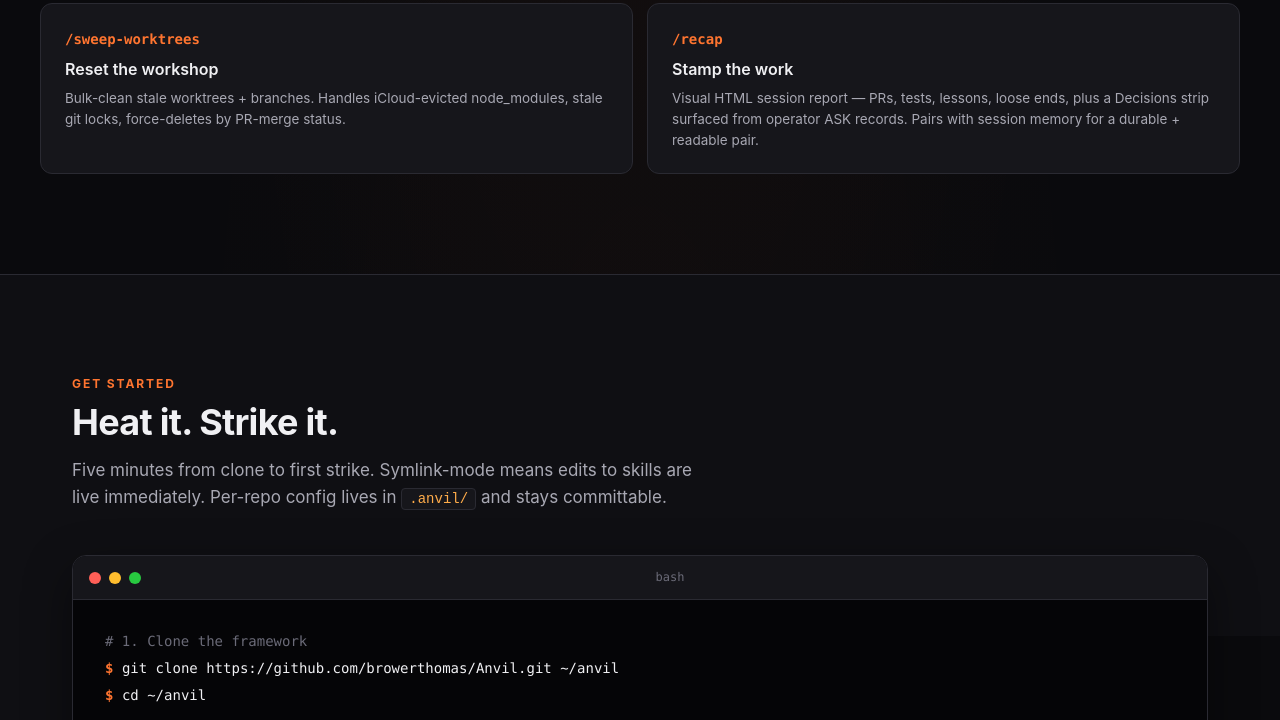
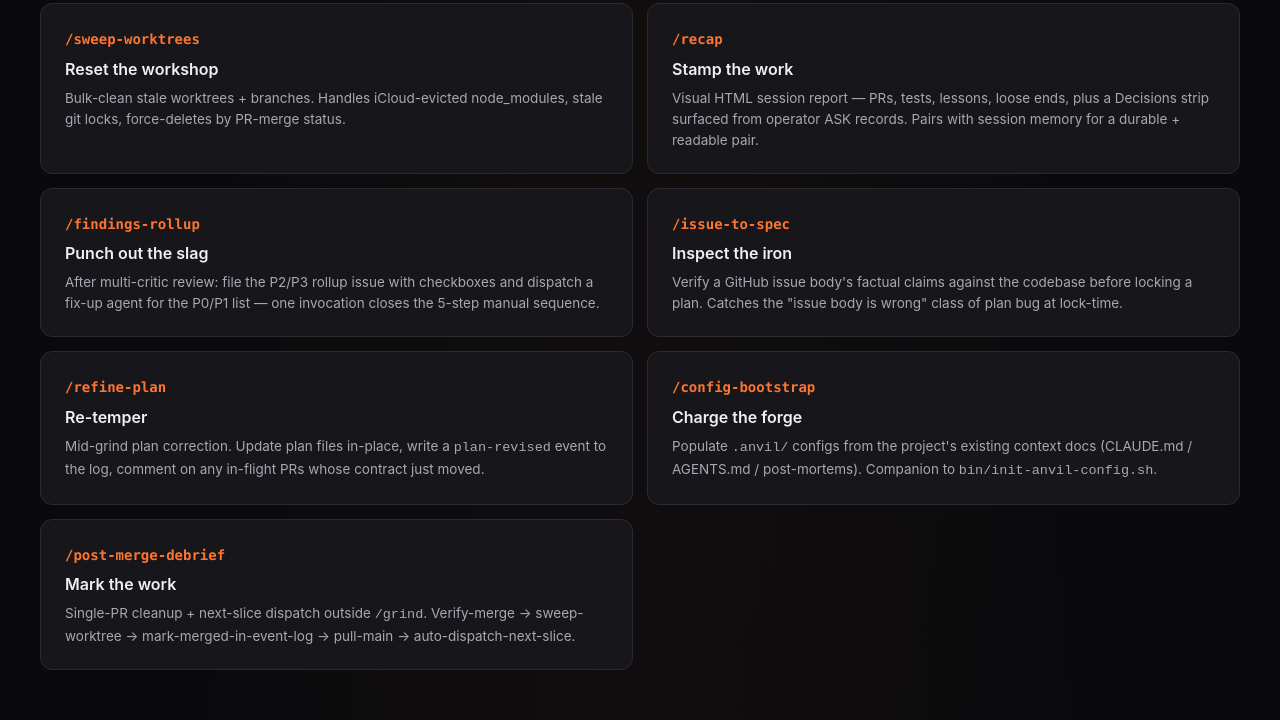
Before and after one commit to browerthomas/Anvil, a plain HTML site: page docs/index.html in a window 1280 px wide. Shown: the part 2413-3133 px from the top of the page. Drawn offline with Linux system fonts and the light colour scheme.

Commit message:
docs(landing): add the five v0.4 skill cards to the grid
The header was bumped from "Eight skills" to "Thirteen skills" but
the grid was still only rendering eight cards (the v0.3 set). Added
cards for the five v0.4 glue skills:
- /findings-rollup — Punch out the slag
- /issue-to-spec — Inspect the iron
- /refine-plan — Re-temper
- /config-bootstrap — Charge the forge
- /post-merge-debrief — Mark the work

Each card uses the existing .skill / .skill-head / .skill-cmd /
.skill-tag-line / .skill-desc shape — no CSS changes needed.

```diff
--- a/docs/index.html
+++ b/docs/index.html
@@ -887,6 +887,41 @@
       <p class="skill-tag-line">Stamp the work</p>
       <p class="skill-desc">Visual HTML session report — PRs, tests, lessons, loose ends, plus a Decisions strip surfaced from operator ASK records. Pairs with session memory for a durable + readable pair.</p>
     </div>
+    <div class="skill">
+      <div class="skill-head">
+        <span class="skill-cmd">/findings-rollup</span>
+      </div>
+      <p class="skill-tag-line">Punch out the slag</p>
+      <p class="skill-desc">After multi-critic review: file the P2/P3 rollup issue with checkboxes and dispatch a fix-up agent for the P0/P1 list — one invocation closes the 5-step manual sequence.</p>
+    </div>
+    <div class="skill">
+      <div class="skill-head">
+        <span class="skill-cmd">/issue-to-spec</span>
+      </div>
+      <p class="skill-tag-line">Inspect the iron</p>
+      <p class="skill-desc">Verify a GitHub issue body's factual claims against the codebase before locking a plan. Catches the "issue body is wrong" class of plan bug at lock-time.</p>
+    </div>
+    <div class="skill">
+      <div class="skill-head">
+        <span class="skill-cmd">/refine-plan</span>
+      </div>
+      <p class="skill-tag-line">Re-temper</p>
+      <p class="skill-desc">Mid-grind plan correction. Update plan files in-place, write a <code>plan-revised</code> event to the log, comment on any in-flight PRs whose contract just moved.</p>
+    </div>
+    <div class="skill">
+      <div class="skill-head">
+        <span class="skill-cmd">/config-bootstrap</span>
+      </div>
+      <p class="skill-tag-line">Charge the forge</p>
+      <p class="skill-desc">Populate <code>.anvil/</code> configs from the project's existing context docs (CLAUDE.md / AGENTS.md / post-mortems). Companion to <code>bin/init-anvil-config.sh</code>.</p>
+    </div>
+    <div class="skill">
+      <div class="skill-head">
+        <span class="skill-cmd">/post-merge-debrief</span>
+      </div>
+      <p class="skill-tag-line">Mark the work</p>
+      <p class="skill-desc">Single-PR cleanup + next-slice dispatch outside <code>/grind</code>. Verify-merge → sweep-worktree → mark-merged-in-event-log → pull-main → auto-dispatch-next-slice.</p>
+    </div>
   </div>
 </section>
 
```
